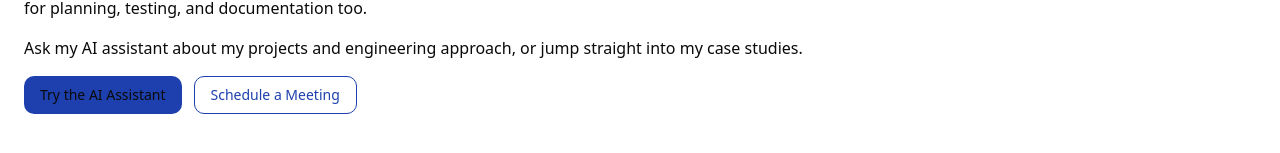
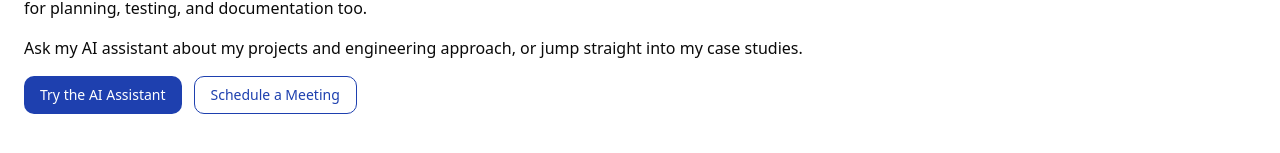
Before and after one commit to Priscila-Santos/priscila-portfolio, a Next.js app: page / in a window 1280 px wide. Shown: the part 179-332 px from the top of the page. Built offline with nearby package versions, Linux system fonts and the light colour scheme.

Commit message:
add text-primary-foreground in tailwind.config.ts and change h3 to h2 in scene-fallback

```diff
--- a/features/three/components/scene-fallback.tsx
+++ b/features/three/components/scene-fallback.tsx
@@ -41,7 +41,7 @@ export function SceneFallback({ reason, onEnable }: SceneFallbackProps) {
         <Box aria-hidden="true" className="size-7" />
       </div>
       <div className="space-y-1">
-        <h3 className="text-base font-semibold text-card-foreground">{title}</h3>
+        <h2 className="text-base font-semibold text-card-foreground">{title}</h2>
         <p className="max-w-sm text-sm text-muted-foreground">{body}</p>
       </div>
       {canEnable && (
--- a/tailwind.config.ts
+++ b/tailwind.config.ts
@@ -9,7 +9,10 @@ const config: Config = {
   theme: {
     extend: {
       colors: {
-        primary: "rgb(var(--color-primary) / <alpha-value>)",
+        primary: {
+          DEFAULT: "rgb(var(--color-primary) / <alpha-value>)",
+          foreground: "#ffffff",
+        },
         accent: "rgb(var(--color-accent) / <alpha-value>)",
         neutral: {
           50: "rgb(var(--color-neutral-50) / <alpha-value>)",
```
